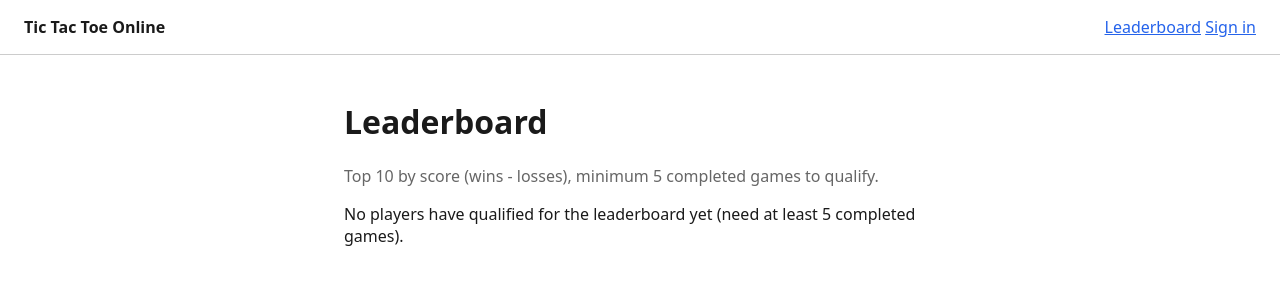
After one commit to ElvisLee0725/tic-tac-toe-online, a FastAPI app: template app/templates/leaderboard.html in a window 1280 px wide. The commit adds this page. Shown: the top 300 px of the page. Run offline with FastAPI, Linux system fonts and the light colour scheme; the template is opened without the code that fills it, so the values that code supplies are empty.

Commit message:
Implement U6 (stats page) + U7 (leaderboard)
/profile: signed-in player's own wins/losses/ties (redirects to
sign-in if not authenticated).

/api/leaderboard + /leaderboard: top-10 ranked by wins-losses, 5-game
minimum to qualify, tie-break by higher wins then earlier account
creation, plus the signed-in player's own rank if outside the top 10.

Independently verified the tie-break rule by hand: two profiles with
identical score but different win counts ranked correctly (higher
wins first), and a sub-5-game profile was correctly excluded from
both the API response and the rendered page.

```diff
--- /dev/null
+++ b/app/leaderboard_api.py
@@ -0,0 +1,74 @@
+"""
+GET /api/leaderboard (DESIGN.md Section 3.3, Section 4.3, FR-28-33).
+"""
+
+from fastapi import APIRouter, Request
+from fastapi.responses import JSONResponse
+
+from app import auth, db
+
+router = APIRouter()
+
+TOP_SQL = """
+    SELECT id, display_name, wins, losses, ties, (wins - losses) AS score, created_at
+    FROM profiles
+    WHERE (wins + losses + ties) >= 5
+    ORDER BY score DESC, wins DESC, created_at ASC
+    LIMIT 10
+"""
+
+MY_RANK_SQL = """
+    SELECT COUNT(*) + 1 AS my_rank
+    FROM profiles
+    WHERE (wins + losses + ties) >= 5
+      AND (
+            (wins - losses) > ?
+         OR ((wins - losses) = ? AND wins > ?)
+         OR ((wins - losses) = ? AND wins = ? AND created_at < ?)
+          )
+"""
+
+
+def _row_to_entry(row: dict, rank: int) -> dict:
+    return {
+        "rank": rank,
+        "display_name": row["display_name"],
+        "wins": row["wins"],
+        "losses": row["losses"],
+        "ties": row["ties"],
+        "score": row["score"],
+    }
+
+
+def compute_leaderboard(request: Request) -> dict:
+    """Shared by the JSON API route and the server-rendered page route."""
+    rows = db.query_dicts(TOP_SQL)
+    top = [_row_to_entry(row, i + 1) for i, row in enumerate(rows)]
+
+    me = None
+    token = request.cookies.get(auth.COOKIE_NAME)
+    profile = auth.get_profile_for_token(token) if token else None
+    if profile is not None:
+        qualifies = (profile["wins"] + profile["losses"] + profile["ties"]) >= 5
+        already_in_top = any(row["id"] == profile["id"] for row in rows[:10])
+        if qualifies and not already_in_top:
+            score = profile["wins"] - profile["losses"]
+            rank_row = db.query_one_dict(
+                MY_RANK_SQL,
+                (score, score, profile["wins"], score, profile["wins"], profile["created_at"]),
+            )
+            me = {
+                "rank": rank_row["my_rank"],
+                "display_name": profile["display_name"],
+                "wins": profile["wins"],
+                "losses": profile["losses"],
+                "ties": profile["ties"],
+                "score": score,
+            }
+
+    return {"top": top, "me": me}
+
+
+@router.get("/api/leaderboard")
+async def get_leaderboard(request: Request):
+    return JSONResponse(compute_leaderboard(request), status_code=200)
--- a/app/main.py
+++ b/app/main.py
@@ -8,7 +8,7 @@ from pathlib import Path
 from fastapi import FastAPI
 from fastapi.staticfiles import StaticFiles
 
-from app import db, games_api, pages, profiles_api
+from app import db, games_api, leaderboard_api, pages, profiles_api
 
 APP_DIR = Path(__file__).resolve().parent
 
@@ -18,6 +18,7 @@ app.mount("/static", StaticFiles(directory=str(APP_DIR / "static")), name="stati
 
 app.include_router(profiles_api.router)
 app.include_router(games_api.router)
+app.include_router(leaderboard_api.router)
 app.include_router(pages.router)
 
 
--- a/app/static/css/app.css
+++ b/app/static/css/app.css
@@ -100,3 +100,16 @@ form button {
     cursor: pointer;
 }
 .board .cell:disabled { cursor: default; }
+
+.stats-table {
+    border-collapse: collapse;
+    margin-top: 1rem;
+    width: 100%;
+    max-width: 480px;
+}
+.stats-table th, .stats-table td {
+    border: 1px solid var(--border);
+    padding: 0.5rem 0.75rem;
+    text-align: left;
+}
+.leaderboard-table th { background: rgba(128, 128, 128, 0.1); }
--- a/app/templates/base.html
+++ b/app/templates/base.html
@@ -10,7 +10,9 @@
     <header class="nav">
         <a class="brand" href="/">Tic Tac Toe Online</a>
         <nav>
+            <a href="/leaderboard">Leaderboard</a>
             {% if profile %}
+                <a href="/profile">My Stats</a>
                 <span class="nav-name">Signed in as <strong>{{ profile.display_name }}</strong></span>
             {% else %}
                 <a href="/signin">Sign in</a>
--- /dev/null
+++ b/app/templates/leaderboard.html
@@ -0,0 +1,39 @@
+{% extends "base.html" %}
+{% block title %}Leaderboard - Tic Tac Toe Online{% endblock %}
+{% block content %}
+<h1>Leaderboard</h1>
+<p class="muted">Top 10 by score (wins - losses), minimum 5 completed games to qualify.</p>
+
+{% if top %}
+<table class="stats-table leaderboard-table">
+    <thead>
+        <tr>
+            <th>Rank</th>
+            <th>Player</th>
+            <th>Wins</th>
+            <th>Losses</th>
+            <th>Ties</th>
+            <th>Score</th>
+        </tr>
+    </thead>
+    <tbody>
+        {% for row in top %}
+        <tr>
+            <td>{{ row.rank }}</td>
+            <td>{{ row.display_name }}</td>
+            <td>{{ row.wins }}</td>
+            <td>{{ row.losses }}</td>
+            <td>{{ row.ties }}</td>
+            <td>{{ row.score }}</td>
+        </tr>
+        {% endfor %}
+    </tbody>
+</table>
+{% else %}
+<p>No players have qualified for the leaderboard yet (need at least 5 completed games).</p>
+{% endif %}
+
+{% if me %}
+<p class="muted">Your rank: #{{ me.rank }} ({{ me.display_name }} -- W {{ me.wins }} / L {{ me.losses }} / T {{ me.ties }}, score {{ me.score }})</p>
+{% endif %}
+{% endblock %}
```
Also changed, not shown: app/pages.py (+23 -4 lines), app/templates/profile.html (added, +16 -0 lines).
